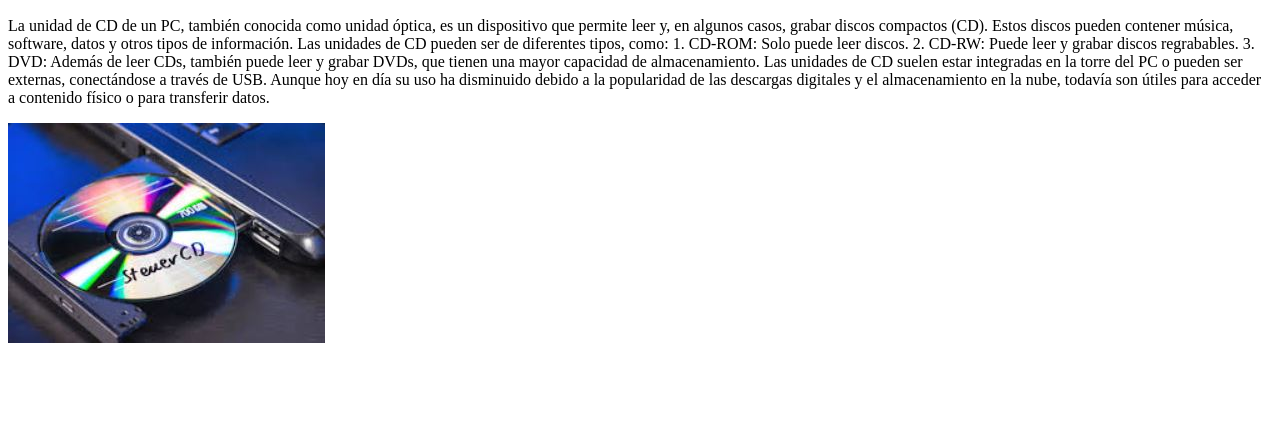
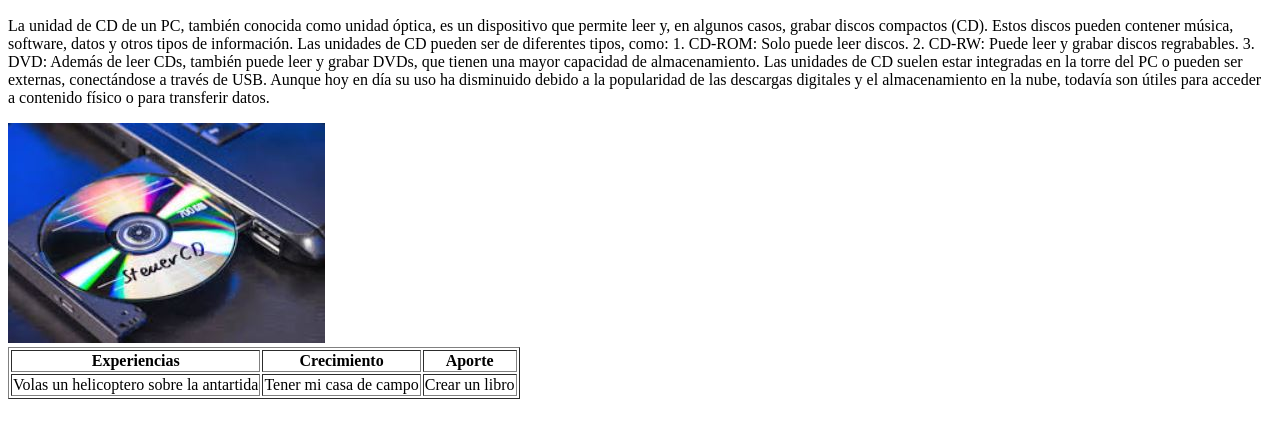
Before and after one commit to daniimendez/Ingenieria-del-sofware, a plain HTML site: page index.html in a window 1280 px wide. Shown: the part 110-548 px from the top of the page. Drawn offline with Linux system fonts and the light colour scheme.

Commit message:
Add files via upload

```diff
--- a/index.html
+++ b/index.html
@@ -25,6 +25,29 @@ Las unidades de CD suelen estar integradas en la torre del PC o pueden ser exter
     </p>
     <img src="unidaddecd.JPG" alt="">
 
+    <table border = "1">
+        <th>
+            Experiencias
+        </th>
+        <th>
+            Crecimiento
+        </th>
+        <th>
+            Aporte
+        </th>
+        <tr>
+            <td>
+                Volas un helicoptero sobre la antartida
+            </td>
+            <td>
+                Tener mi casa de campo
+            </td>
+            <td>
+                Crear un libro
+            </td>
+        </tr>
+    </table>
+
 
 </body>
 </html>
```
Also changed, not shown: index.html.txt.
